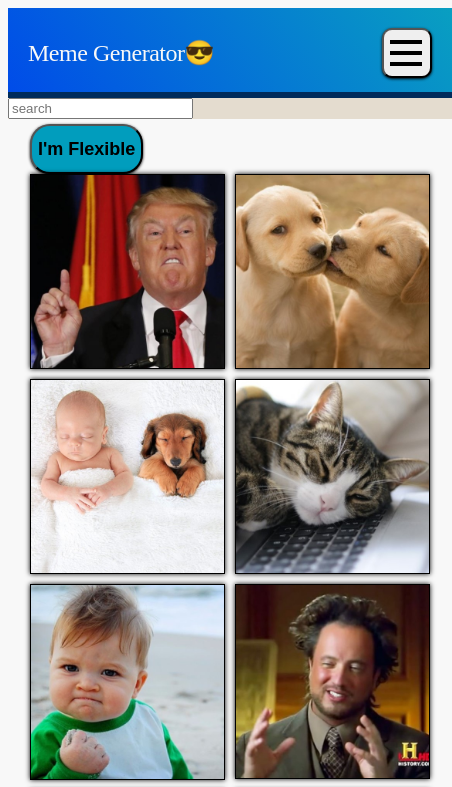
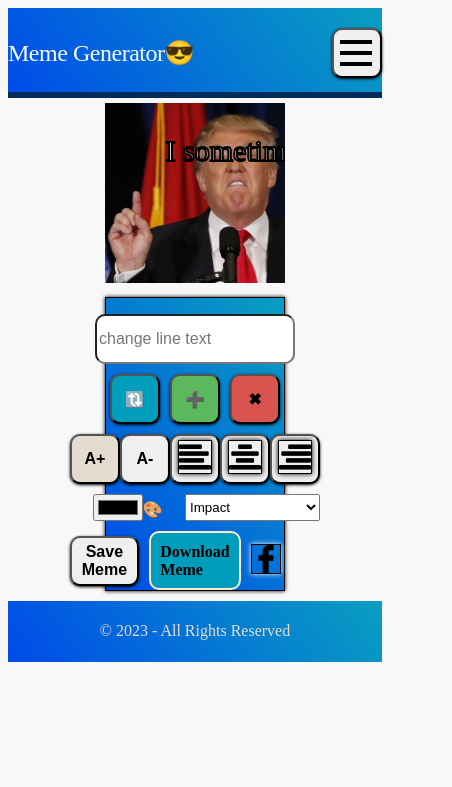
Before and after one commit to TamirKol/meme-generator, a plain HTML site: page index.html in a window 390 px wide. Both pictures are taken after a click on the picture 127 px from the left and 271 px from the top of the page. Shown: the top 787 px of the page, 452 px wide, since content can reach past the window. Drawn offline with Linux system fonts and the light colour scheme.

Commit message:
Add files via upload

```diff
--- a/css/basics/base.css
+++ b/css/basics/base.css
@@ -24,7 +24,7 @@ img:hover{
 button {
     min-width: 50px;
     height: 50px;
-    font-size: large;
+    font-size: 1em;
     border-radius: 10px;
     font-weight: bold;
     box-shadow: 0px 1px 3px;
--- a/css/components/meme-editor.css
+++ b/css/components/meme-editor.css
@@ -1,81 +1,135 @@
-.editor{
+.editor {
     grid-template-rows: 1fr;
-    grid-template-columns:1fr 1fr;
+    grid-template-columns: 1fr 1fr;
     gap: 10px;
     grid-template-areas: "canvas features";
     padding-bottom: 10px;
     display: grid;
 }
-.features{
+
+.features {
     display: grid;
-    grid-template-rows: repeat((5,1fr));
-    grid-template-columns: repeat((5,1fr));;
-    gap: 10px;
-    grid-area: 'features';
-    justify-items: center;
+    justify-content: center;
     border: 1px solid black;
     box-shadow: 0px 0px 4px;
-    background: rgb(9,159,193);
-    background: linear-gradient(233deg, rgba(9,159,193,1) 0%, rgba(0,75,233,1) 100%);
+    background: rgb(9, 159, 193);
+    background: linear-gradient(233deg, rgba(9, 159, 193, 1) 0%, rgba(0, 75, 233, 1) 100%);
 }
 
-.typography{
-
-    grid-template-rows: 1fr 1fr;
-    grid-template-columns: 1fr 1fr 1fr 1fr 1fr;
-    place-items: center;
+.canvas-container {
+    grid-area: 'canvas';
 }
 
-.canvas-container{
-    grid-area: 'canvas';
-}
-.btn-download{
+.btn-download {
     color: black;
 }
-.input-text{
-    width: 100%;
+
+.input-text {
+
+    width: 80%;
     border-radius: 10px;
     height: 50px;
     font-size: 1rem;
 }
-.text-lines{
-    justify-self:center;
-    align-items: center;
-    padding-top: 10px;
+
+.text-lines {
+
+    padding-top: 1em;
     font-size: 1.rem;
 }
 
-.btn-add-line{
-    background-color: #5cb85c ;
+.btn-add-line {
+    background-color: #5cb85c;
 
-    color:black;
+    color: black;
 
 }
-.btn-switch-line{
-    background-color:var(--clrPrimary2) ;
+
+.btn-switch-line {
+    background-color: var(--clrPrimary2);
 
 
 }
-.btn-delete-line{
-    background-color:#d9534f ;
+
+.btn-delete-line {
+    background-color: #d9534f;
 
 }
-.btn-increase{
-    background-color:var(--clrPrimary);
+
+.btn-increase {
+    background-color: var(--clrPrimary);
     font-weight: bold;
 }
-.btn-download{
+
+.btn-download {
     border: 2px solid blanchedalmond;
     border-radius: 10px;
-    padding:20px ;
+    padding: 0.6em;
     background-color: var(--clrPrimary2);
     font-weight: bold;
 }
-.btn-download>img{
-   max-width:30px;
-   margin: auto;
+
+.btn-download>img {
+
+    margin: auto;
 }
-.btn-align >img{
-width: 70%;
-height:70%;
+
+
+.btn-share>img {
+    width: 30px;
+
+
 }
+
+.typography {
+    display: grid;
+    grid-template-columns: repeat(5, minmax(auto, 1fr));
+    grid-template-rows: repeat(2, minmax(auto, 1fr));
+    grid-template-rows: 1fr;
+    grid-column-gap: 10px;
+    grid-row-gap: 10px;
+    justify-items: center;
+}
+
+.inputs-color-fonts {
+    display: grid;
+}
+
+ .btn-increase {
+
+   width: var(--controlbutton,30px);
+}
+
+.btn-decrease {
+
+    width:var(--controlbutton,30px);
+}
+
+.btn-align-left {
+
+    width: var(--controlbutton,30px);
+}
+
+.btn-align-center {
+
+    width: var(--controlbutton,30px);
+}
+
+.btn-align-right {
+
+    width: var(--controlbutton,30px);
+}
+
+.inputs-color-fonts {
+    display: grid;
+    grid-template-columns: 1fr 1fr;
+    justify-items: center;
+}
+.lines-features{
+    display: flex;
+}
+.share-features{
+    display:flex;
+    align-items: center;
+    justify-content: space-between;
+}
--- a/css/setup/mq.css
+++ b/css/setup/mq.css
@@ -1,9 +1,10 @@
 /* MOBILE ONLY */
 @media (max-width: 660px) {
-    .main-layout{
-        grid-template-columns: 20px 1fr 20px;
+    .main-layout {
+        grid-template-columns: minmax(auto, 1fr) minmax(auto, var(--s)) minmax(auto, 1fr);
 
     }
+
     .main-header {
         padding: 20px 0;
         min-height: 70px;
@@ -43,15 +44,85 @@
         grid-template-columns: repeat(2, 1fr);
         grid-template-rows: repeat(auto, 1fr);
     }
-    .editor{
-        grid-template-rows: 1fr ;
-        grid-template-columns: 1fr;
-        grid-template-areas:
-          "canvas"
-          "features";
+
+    .editor {
+        grid-template-columns: repeat(4, minmax(auto, 1fr));
+        grid-template-columns: repeat(4, minmax(auto, 1fr));
+
+
 
     }
-    footer{
+
+    .canvas-container {
+        grid-area: 1 / 2 / 3 / 4;
+    }
+
+    .features {
+        grid-area: 3 / 2 / 5 / 4;
+        gap: 10px;
+        justify-content: center;
+    }
+
+    .text-lines {
+        display: flex;
+        justify-content: center;
+        gap: 10px;
+    }
+
+    .lines-features {
+        display: flex;
+        justify-content: center;
+        gap: 10px;
+    }
+
+    .typography {
+        display: grid;
+        grid-template-columns: repeat(5, minmax(auto, 1fr));
+        grid-template-rows: repeat(2, minmax(auto, 1fr));
+        grid-template-rows: 1fr;
+        grid-column-gap: 0px;
+        grid-row-gap: 0px;
+
+    }
+    .inputs-color-fonts{
+        display: grid;
+    }
+    .btn-increase {
+        grid-area: 1 / 1 / 2 / 2;
+    }
+
+    .btn-decrease {
+        grid-area: 1 / 2 / 2 / 3;
+    }
+
+    .btn-align-left {
+        grid-area: 1 / 3 / 2 / 4;
+    }
+
+    .btn-align-center {
+        grid-area: 1 / 4 / 2 / 5;
+    }
+
+    .btn-align-right {
+        grid-area: 1 / 5 / 2 / 6;
+    }
+
+
+
+
+    button {
+        min-width: none;
+    }
+
+    .share-features {
+        display: grid;
+        grid-template-columns: 1fr 1fr 1fr;
+        justify-content: center space-between;
+        gap: 10px;
+
+    }
+
+    F footer {
         grid-area: 'footer'
     }
 
@@ -60,34 +131,45 @@
 /* SMALL */
 @media (min-width: 660px) {
     .main-layout {
-        grid-template-columns: minmax(20px, 1fr) minmax(auto, var(--s)) minmax(20px, 1fr);
+        grid-template-columns: minmax(auto, 1fr) minmax(auto, var(--s)) minmax(auto, 1fr);
     }
-    .editor{
-        grid-template-columns: minmax(auto,1fr) ;
-        grid-template-rows: minmax(auto,1fr) ;
+
+    .editor {
+        grid-template-columns: minmax(auto, 1fr)minmax(auto, 1fr);
+        grid-template-rows: minmax(auto, 1fr);
+
         grid-template-areas:
-          "canvas"
-          "features";
+            "canvas"
+            "features";
     }
+
+
     .btn-toggle-menu {
         display: none;
     }
 }
 
-/* MEDIUM
+/* MEDIUM*/
 
-@media (min-width: 920px) {
+@media (min-width:760px) {
     html {
         font-size: 14px;
     }
 
     .main-layout {
-        grid-template-columns: minmax(20px, 1fr) minmax(auto, var(--m)) minmax(20px, 1fr);
+        grid-template-columns: minmax(auto, 1fr) minmax(auto, var(--m)) minmax(auto, 1fr);
     }
-    .editor{
-        grid-template-columns: minmax(auto,1fr) minmax(auto,1fr)
+
+    .editor {
+        grid-template-columns: minmax(auto, 1fr) minmax(auto, 1fr);
+        grid-template-rows: minmax(auto, 1fr) ;
+
     }
-} */
+
+
+
+
+}
 
 /* LARGE */
 @media (min-width: 1120px) {
@@ -98,9 +180,14 @@
     .main-layout {
         grid-template-columns: minmax(20px, 1fr) minmax(auto, var(--l)) minmax(20px, 1fr);
     }
-    .editor{
-        grid-template-columns: minmax(auto,1fr) minmax(auto,1fr)
+
+    .editor {
+        grid-template-columns: minmax(auto, 1fr) minmax(auto, 1fr);
+        grid-template-rows: minmax(auto, 1fr) ;
+
+
     }
+
     :root {
         --headerHeight: 100px;
     }
--- a/css/setup/vars.css
+++ b/css/setup/vars.css
@@ -12,6 +12,7 @@
     /* layout */
     --headerHeight: 100px;
 
+
     /* mq */
     --l: 1060px;
     --m: 860px;
--- a/index.html
+++ b/index.html
@@ -5,6 +5,7 @@
     <meta charset="UTF-8">
     <meta name="viewport" content="width=device-width, initial-scale=1.0">
     <title>meme generator</title>
+    <link rel="icon" type="image/x-icon" href="meme-imgs\ICONS\favicon.ico">
     <link rel="stylesheet" href="css\styles.css">
     <script src="js\utils.js"></script>
     <script src="js\services\memeService.js"></script>
@@ -35,9 +36,9 @@
 
         </div>
     </header>
-    <div class="search-bar full">
+    <!-- <div class="search-bar full">
         <input type="search" placeholder="search">
-    </div>
+    </div> -->
     <div class="popular-tags"></div>
     <main class="main-container">
         <section class="gallery">
@@ -64,38 +65,40 @@
                     <button onclick="onDeleteLine()" class="btn-delete-line">✖</button>
                 </div>
 
-                <div class="typography grid">
+                <div class="typography ">
 
 
                     <button onclick="onTextSizeChange(4)" class="btn-increase">A+</button>
                     <button onclick="onTextSizeChange(-4)" class="btn-decrease">A-</button>
 
 
-
-                        <button onclick="onTextAlignment(1)" class="btn-align"><img
+                    <button onclick="onTextAlignment(1)" class="btn-align-left"><img
                             src="meme-imgs\ICONS\align-to-left.png"></button>
-                            <button onclick="onTextAlignment(2)" class="btn-align"><img
+                    <button onclick="onTextAlignment(2)" class="btn-align-center"><img
                             src="meme-imgs\ICONS\center-text-alignment.png"></button>
-                                <button onclick="onTextAlignment(3)" class="btn-align"><img
+                    <button onclick="onTextAlignment(3)" class="btn-align-right"><img
                             src="meme-imgs\ICONS\align-to-right.png"></button>
 
+                </div>
 
+                <div class="inputs-color-fonts">
+                    <div class="color-input"><input type="color" oninput="onSetColor(this.value)"
+                            class="input-color">🎨</input></div>
 
-                                    <div><input type="color" oninput="onSetColor(this.value)" class="input-color">🎨</input></div>
-
-                        <select onchange="onChangeFont(this.value)">
+                    <select class="select-font" onchange="onChangeFont(this.value)">
                         <option value="Impact">Impact</option>
                         <option value="Arial">Arial</option>
                         <option value="Times New Roman">Times New Roman</option>
                         <option value="Courier New">Courier New</option>
                         <option value="Gill Sans">Gill Sans</option>
                     </select>
+
                 </div>
                 <div class="share-features">
                     <button class="btn-save" onclick="onSaveMeme()">Save Meme</button>
                     <a href="#" onclick="downloadCanvas(this)" class="btn-download" download="file-name">Download
                         Meme</a>
-                        <a href="#" onclick="onUploadImg()" class="btn-download"><img
+                    <a href="#" onclick="onUploadImg()" class="btn-share"><img
                             src="meme-imgs\ICONS\facebook-logo.png"></a>
 
 
--- a/js/controllers/memeController.js
+++ b/js/controllers/memeController.js
@@ -15,6 +15,7 @@ function onInit() {
   gCtx = gElCanvas.getContext('2d')
   addListeners()
   gSelectedLine = 0
+
 }
 
 function renderMeme() {
@@ -95,6 +96,7 @@ function OnSetLineTxt(text) {
 }
 
 function onImgSelect(img) {
+  showMemeEditor()
   console.log(img);
   setImg(img)
   currentImg = img
--- a/js/utils.js
+++ b/js/utils.js
@@ -7,14 +7,14 @@ function closeModal() {
     // document.querySelector('.backdrop').classList.remove('opaque')
 }
 function HideMeme(){
-document.querySelector('.editor').classList.add('.hidden')
+document.querySelector('.editor').classList.add('hidden')
 }
-function ShowMemeEditor(){
-    document.querySelector('.editor').classList.remove('.hidden')
-    document.querySelector('.gallery').classList.add('.hidden')
+function showMemeEditor(){
+    document.querySelector('.editor').classList.remove('hidden')
+    document.querySelector('.gallery').classList.add('hidden')
 }
 function showGallery(){
-    document.querySelector('.gallery').classList.remove('.hidden')
+    document.querySelector('.gallery').classList.remove('hidden')
 }
 function getRandomInt(min, max) {
     min = Math.ceil(min);
```
Also changed, not shown: meme-imgs/ICONS/favicon.ico (added). Lines whose indentation alone changed are shown as unchanged.
